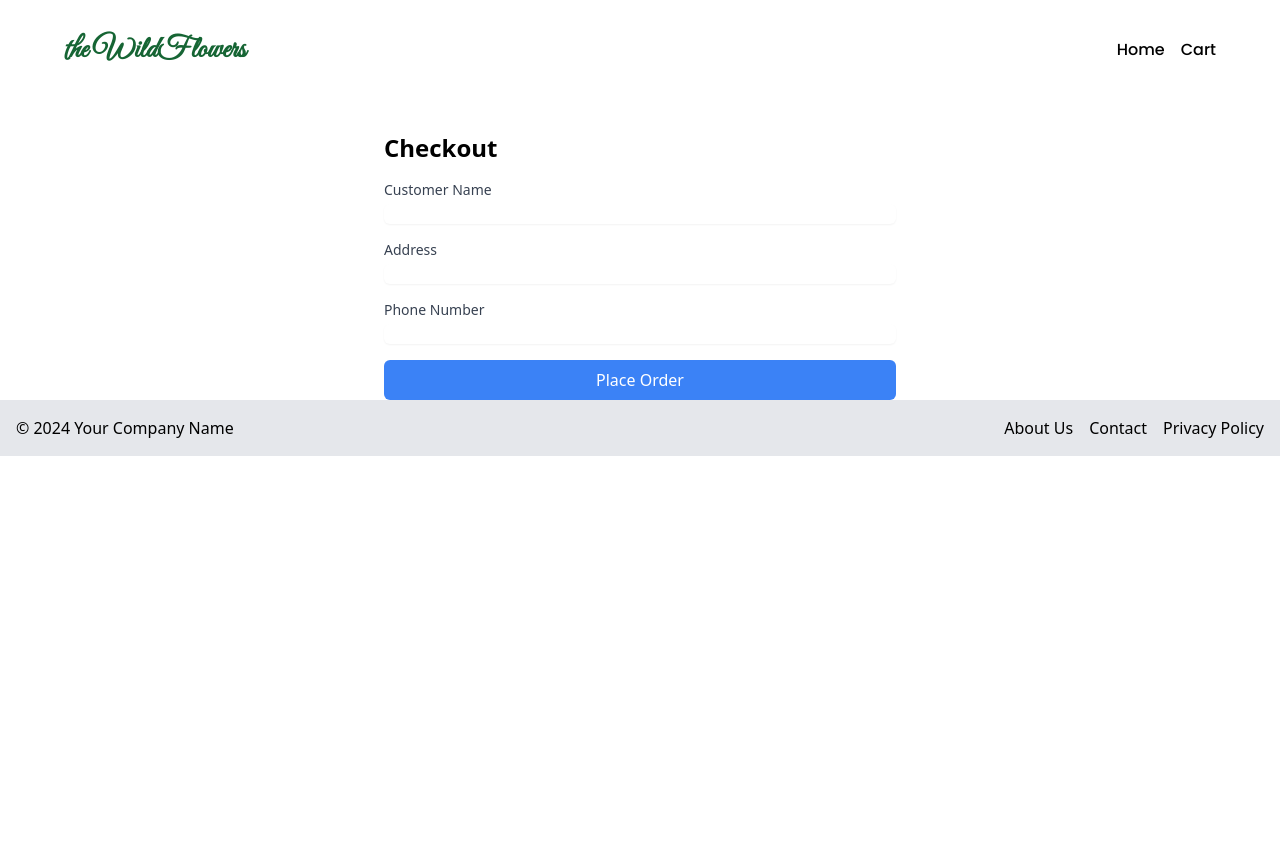
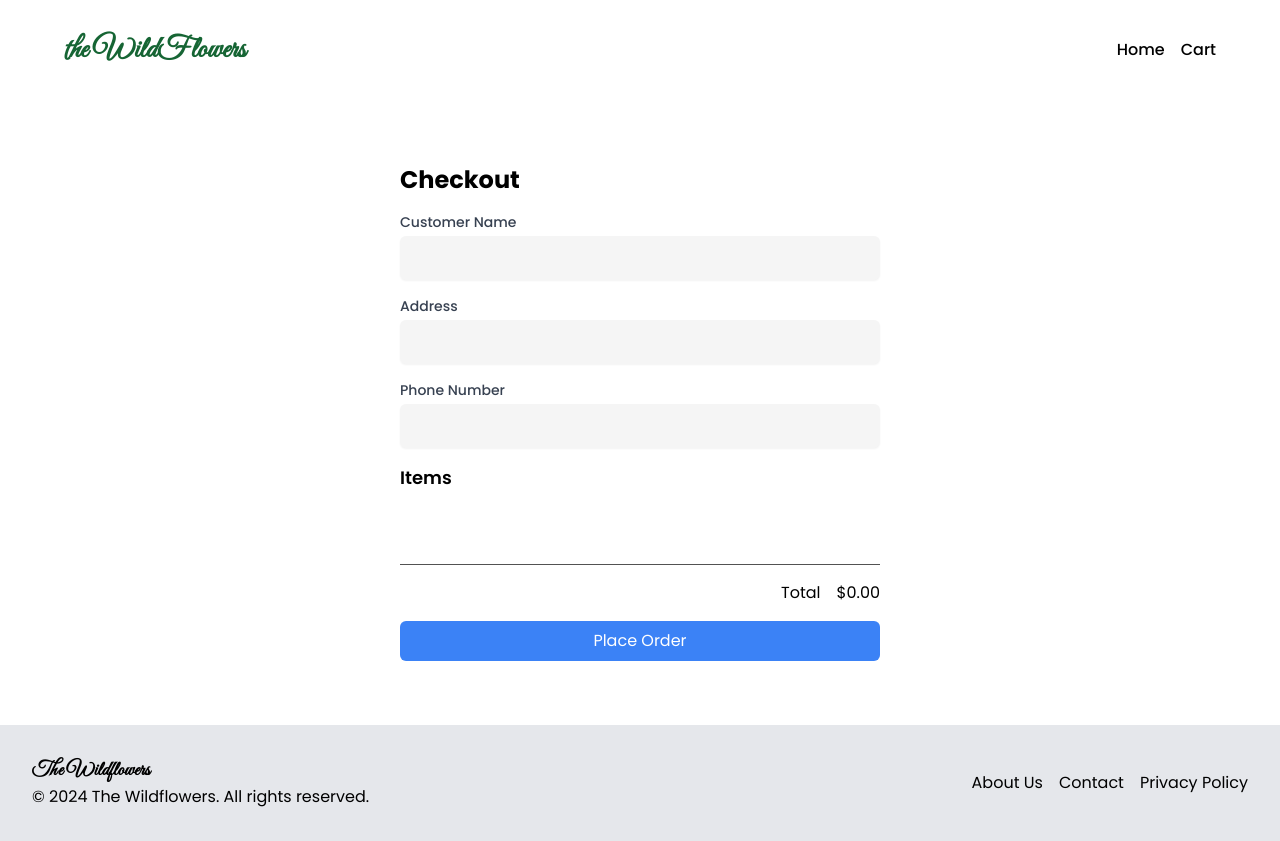
Before and after one commit to Ne0sky/theWildflowers, a React (Vite) app: page /checkout in a window 1280 px wide. Before the commit the page ends 800 px from the top, so only its background shows below. Built offline with nearby package versions, Linux system fonts and the light colour scheme.

Commit message:
add checkout page

```diff
--- a/package.json
+++ b/package.json
@@ -14,6 +14,7 @@
     "react": "^18.2.0",
     "react-dom": "^18.2.0",
     "react-hot-toast": "^2.4.1",
+    "react-icons": "^5.2.1",
     "react-query": "^3.39.3",
     "react-router-dom": "^6.23.1"
   },
--- a/src/components/Banner.jsx
+++ b/src/components/Banner.jsx
@@ -2,9 +2,9 @@ import React from 'react'
 
 const Banner = () => {
   return (
-    <div className='w-full h-[200px] md:h-[300px] lg:h-[400px] flex flex-col lg:flex-row rounded-xl my-8  bg-green-200 justify-around items-center'>
-        <div className='font-secondary'>
-            <h1 className='text-3xl md:text-4xl lg:text-5xl font-secondary font-bold text-center pt-4'>Buy your dream plants</h1>
+    <div className='w-full h-full md:h-[400px] flex flex-col lg:flex-row rounded-xl my-8  bg-green-200 justify-around items-center'>
+        <div className='font-secondary flex flex-col items-start justify-center p-8'>
+            <h1 className='text-3xl md:text-4xl lg:text-5xl font-secondary font-bold  '>Buy your dream plants</h1>
             <div className='flex items-center gap-8 pt-8'>
                 <div className='flex gap-2 items-center'>
                     <p className='text-2xl font-bold'>10+</p>
--- a/src/components/Footer.jsx
+++ b/src/components/Footer.jsx
@@ -2,10 +2,13 @@ import React from 'react';
 
 const Footer = () => {
   return (
-    <footer className="bg-gray-200  p-4 ">
-      <div className=" mx-auto bg-gray-200">
-        <div className="flex justify-between items-center">
-          <p>&copy; 2024 Your Company Name</p>
+    <footer className="bg-gray-200 p-8 font-secondary">
+      <div className=" mx-auto">
+        <div className="flex flex-col md:flex-row justify-between items-center">
+          <div className="mb-4 md:mb-0">
+            <h1 className="text-xl font-logo font-bold">The Wildflowers</h1>
+            <p>&copy; 2024 The Wildflowers. All rights reserved.</p>
+          </div>
           <div className="flex space-x-4">
             <a href="#" className="hover:text-gray-400">About Us</a>
             <a href="#" className="hover:text-gray-400">Contact</a>
--- /dev/null
+++ b/src/hooks/usePlaceOrder.js
@@ -0,0 +1,43 @@
+import { useState } from "react";
+import toast from "react-hot-toast";
+
+const usePlaceOrder = () => {
+  const [isPending, setIsPending] = useState(false);
+  const [error, setError] = useState(null);
+
+  const placeOrder = async (order) => {
+    setIsPending(true);
+    setError(null);
+
+    try {
+      const res = await fetch("https://sproutz.vercel.app/api/order", {
+        method: "POST",
+        headers: {
+          "Content-Type": "application/json",
+        },
+        body: JSON.stringify(order),
+      });
+
+      if (!res.ok) {
+        const errorData = await res.json();
+        toast.error("Failed to place order: " + (errorData.message || ""));
+        throw new Error("Failed to place order: " + (errorData.message || ""));
+      }
+
+      const data = await res.json();
+      setIsPending(false);
+      toast.success("Order placed successfully");
+      return data;
+
+    } catch (err) {
+      setIsPending(false);
+      setError(err.message);
+      toast.error(err.message);
+      throw err;
+    }
+  };
+
+  return { isPending, error, placeOrder };
+};
+
+export default usePlaceOrder;
--- a/src/pages/Cart.jsx
+++ b/src/pages/Cart.jsx
@@ -1,6 +1,8 @@
 import React, { useEffect, useState } from 'react';
 import useCartContext from '../hooks/useCartContext';
 import { useNavigate } from 'react-router-dom';
+import { MdDeleteForever } from "react-icons/md";
+
 const Cart = () => {
     const navigate = useNavigate();
     const [quantity, setQuantity] = useState(1);
@@ -53,8 +55,8 @@ const handleCheckout = () => {
             <div className='grid grid-cols-1 gap-4 w-full md:w-[80%] lg:w-1/2 py-8'>
             <ul className="grid grid-cols-1 gap-4 w-full border rounded-xl p-4 bg-white">
                 {cart.items.map((item,index) => (
-                    <li key={item.id} className={` rounded p-4  flex items-center justify-between ${index !== cart.items.length - 1 ? 'border-b' : ''}`}>
-                        <div className="flex items-center space-x-4 w-1/2">
+                    <li key={item.id} className={` rounded p-2  flex items-center justify-between ${index !== cart.items.length - 1 ? 'border-b' : ''}`}>
+                        <div className="flex flex-col md:flex-row items-center space-x-4 w-1/3">
                             <img src={item.image} alt={item.name} className="w-12 h-12 object-cover" />
                             <div>
                                 <h3 className="text-lg font-semibold">{item.name}</h3>
@@ -68,9 +70,10 @@ const handleCheckout = () => {
                         </div>
                         <button
                             onClick={handleRemoveFromCart(item.id)}
-                            className="px-3 py-1 bg-red-500 text-white rounded hover:bg-red-600"
+                            className=" rounded-full  text-2xl  text-red-600"
                         >
-                            Remove
+
+                            <MdDeleteForever className="inline-block " />
                         </button>
                     </li>
                 ))}
--- a/src/pages/Checkout.jsx
+++ b/src/pages/Checkout.jsx
@@ -1,13 +1,15 @@
 import React, { useState } from 'react';
-
+import useCartContext from '../hooks/useCartContext';
+import usePlaceOrder from '../hooks/usePlaceOrder';
 const Checkout = () => {
+    const { cart } = useCartContext();
+    const { placeOrder, isPending, error } = usePlaceOrder();
     const [customerInfo, setCustomerInfo] = useState({
         customer: '',
         address: '',
         phone: '',
         items: [
-            { plant: '664454ff44493b02765a1f8d', quantity: 3 },
-            { plant: '664459fce8c13b01f1fa0420', quantity: 2 }
+
         ]
     });
 
@@ -16,16 +18,24 @@ const Checkout = () => {
         setCustomerInfo({ ...customerInfo, [name]: value });
     };
 
-    const handleSubmit = (e) => {
+    const handleSubmit = async (e) => {
         e.preventDefault();
-        // Send customerInfo to backend or perform further processing
+        customerInfo.items = [
+            ...cart.items.map(item => ({
+                plant: item.id,
+                quantity: item.quantity
+            }))
+        ]
         console.log('Submitted:', customerInfo);
+        const res = await placeOrder(customerInfo);
+        console.log(res);
+
     };
 
     return (
-        <div className=" mx-auto max-w-lg mt-8">
+        <div className=" mx-auto min-h-[70vh] max-w-lg font-secondary py-16 px-4">
             <h1 className="text-2xl font-bold mb-4">Checkout</h1>
-            <form onSubmit={handleSubmit}>
+            <form onSubmit={handleSubmit} className=' rounded-xl flex flex-col justify-center'>
                 <div className="mb-4">
                     <label htmlFor="customer" className="block text-sm font-medium text-gray-700">Customer Name</label>
                     <input
@@ -34,7 +44,7 @@ const Checkout = () => {
                         name="customer"
                         value={customerInfo.customer}
                         onChange={handleChange}
-                        className="mt-1 block w-full border-gray-300 rounded-md shadow-sm focus:ring-indigo-500 focus:border-indigo-500 sm:text-sm"
+                        className="mt-1 p-3 block w-full bg-neutral-100  rounded-md shadow-sm focus:ring-indigo-500 focus:border-indigo-500 sm:text-sm"
                     />
                 </div>
                 <div className="mb-4">
@@ -45,7 +55,7 @@ const Checkout = () => {
                         name="address"
                         value={customerInfo.address}
                         onChange={handleChange}
-                        className="mt-1 block w-full border-gray-300 rounded-md shadow-sm focus:ring-indigo-500 focus:border-indigo-500 sm:text-sm"
+                        className="mt-1 p-3 block w-full  bg-neutral-100 rounded-md shadow-sm focus:ring-indigo-500 focus:border-indigo-500 sm:text-sm"
                     />
                 </div>
                 <div className="mb-4">
@@ -56,12 +66,34 @@ const Checkout = () => {
                         name="phone"
                         value={customerInfo.phone}
                         onChange={handleChange}
-                        className="mt-1 block w-full border-gray-300 rounded-md shadow-sm focus:ring-indigo-500 focus:border-indigo-500 sm:text-sm"
+                        className="mt-1 p-3 block w-full bg-neutral-100 rounded-md shadow-sm focus:ring-indigo-500 focus:border-indigo-500 sm:text-sm"
                     />
+                </div>
+                <div>
+                    <h2 className="text-lg font-semibold mb-2">Items</h2>
+                    <ul className='py-8'>
+                        {
+                            cart.items.map(item => (
+                                <li key={item.id} className="flex justify-between items-center py-2">
+                                    <img src={item.image} alt={item.name} className="w-12 h-12 object-cover" />
+                                    <p>{item.name}</p>
+                                    <p>{item.quantity}</p>
+                                </li>
+                            ))
+                        }
+                    </ul>
+                    <div className="flex justify-end border-t border-neutral-600 gap-4 items-center py-4">
+                        <p>Total</p>
+                        <p>${cart.items.reduce(
+                            (acc, item) => acc + item.price * item.quantity,
+                            0
+                        ).toFixed(2
+                        )}</p>
+                    </div>
                 </div>
                 <button
                     type="submit"
-                    className="w-full bg-blue-500 text-white py-2 px-4 rounded-md hover:bg-blue-600"
+                    className="w-1/2 w-full bg-blue-500 text-white py-2 px-4 rounded-md hover:bg-blue-600"
                 >
                     Place Order
                 </button>
```
Also changed, not shown: 1 other file (tests, documents, lock files or other folders).
